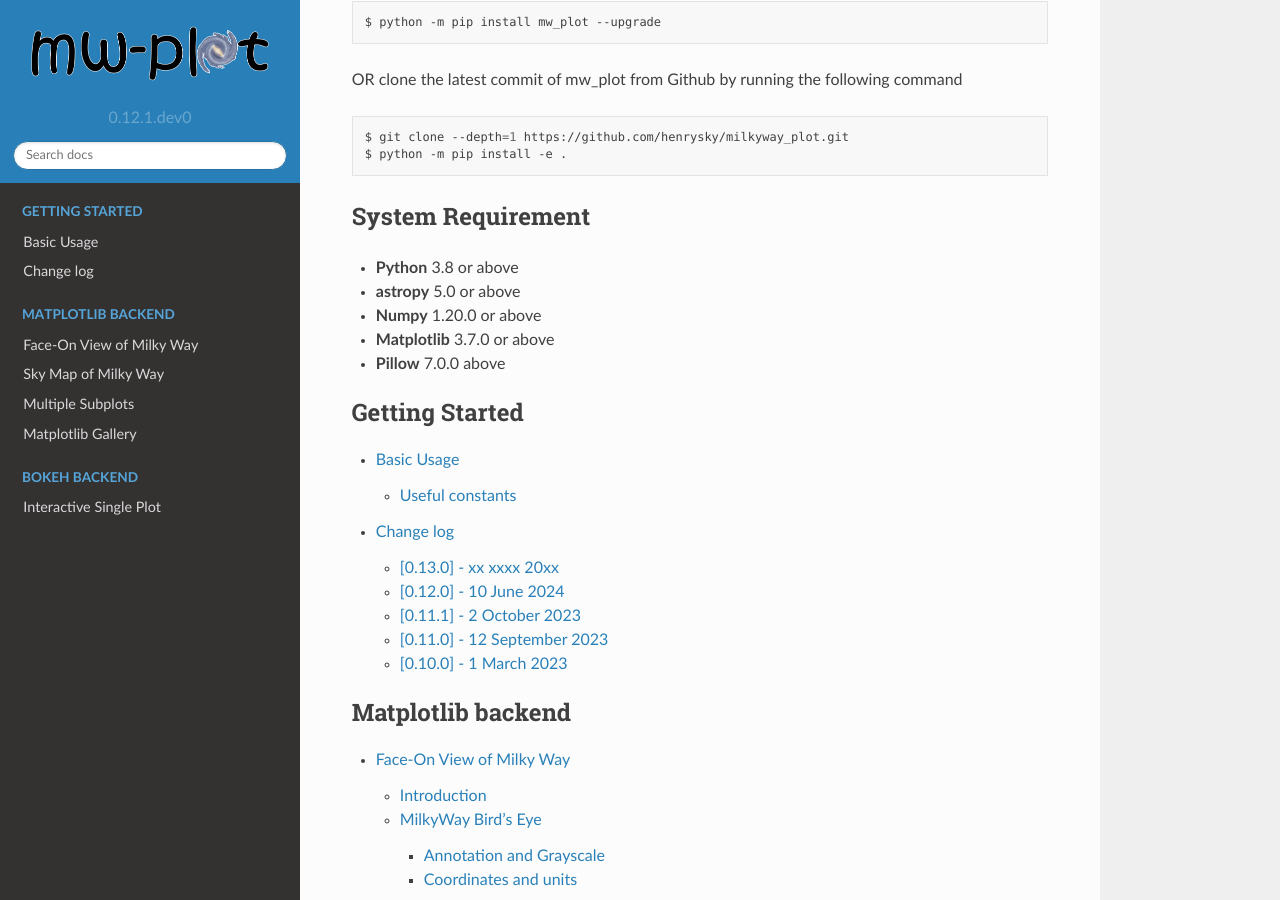
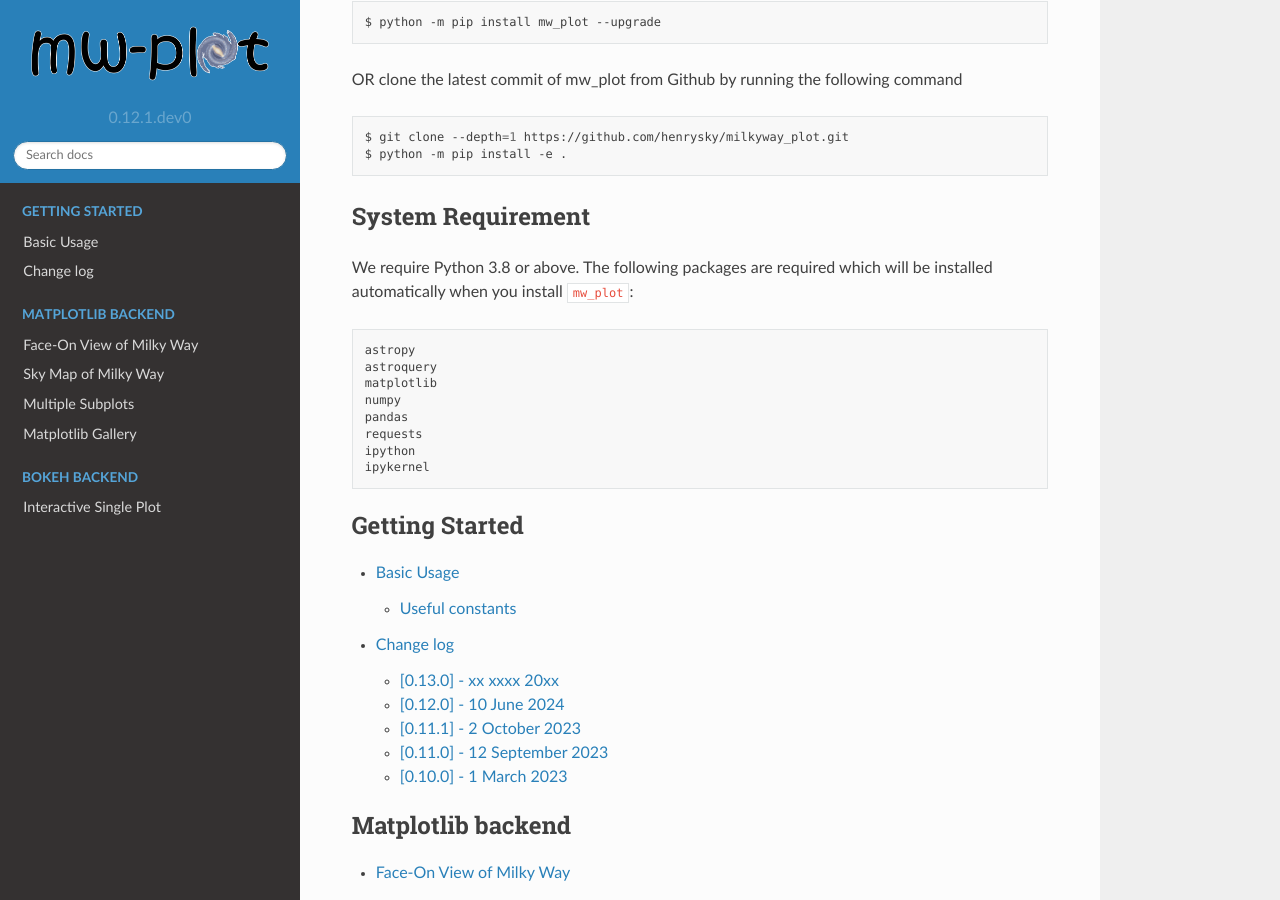
Before and after one commit to henrysky/milkyway_plot, a Sphinx documentation site: the page built from docs/source/index.rst, in a window 1280 px wide and 900 px high, scrolled down 991 px. Built offline with Sphinx 7.4.7 and the Read the Docs theme 2.0.0, drawn with Linux system fonts in a browser that asks for light colours.

Commit message:
display requirements.txt as system requirement instead of hardcoding

```diff
--- a/docs/source/index.rst
+++ b/docs/source/index.rst
@@ -59,11 +59,9 @@ OR clone the latest commit of mw_plot from Github by running the following comma
 System Requirement
 ---------------------
 
--  **Python** 3.8 or above
--  **astropy** 5.0 or above
--  **Numpy** 1.20.0 or above
--  **Matplotlib** 3.7.0 or above
--  **Pillow** 7.0.0 above
+We require Python 3.8 or above. The following packages are required which will be installed automatically when you install ``mw_plot``:
+
+.. literalinclude:: ../../requirements.txt
 
 .. toctree::
    :maxdepth: 2
```
